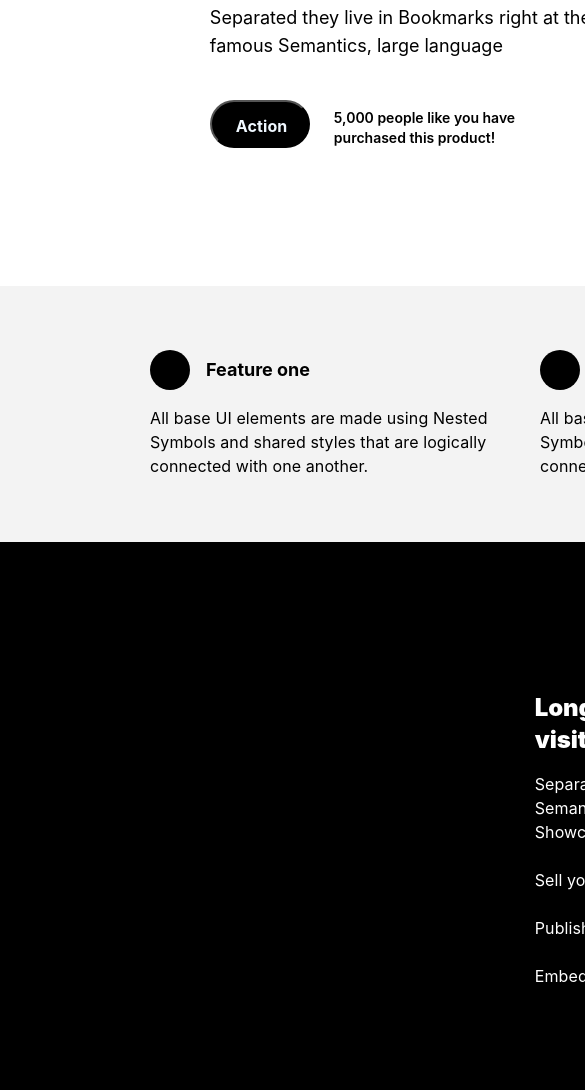
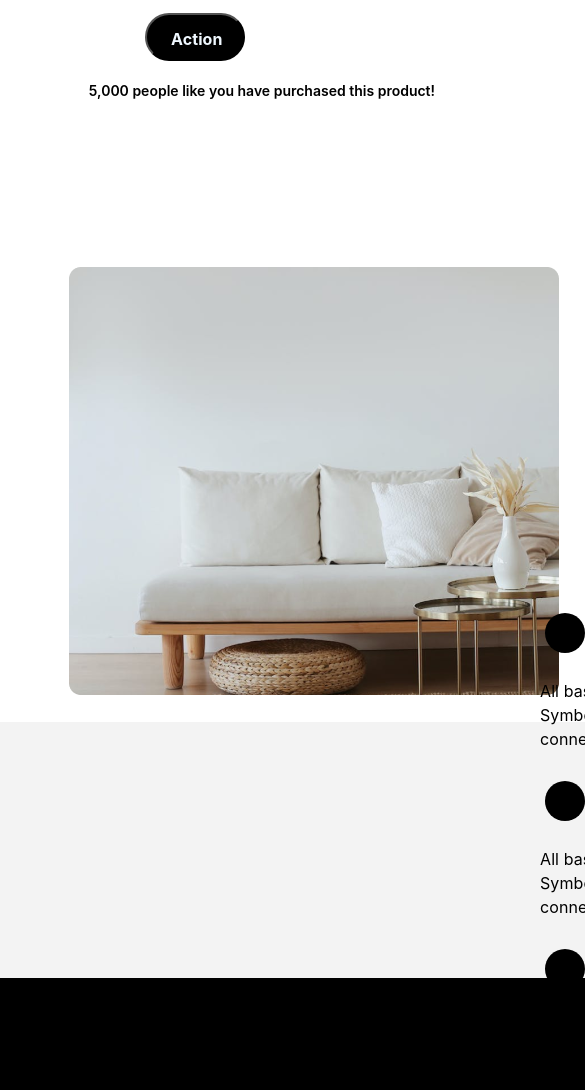
Before and after one commit to nutsakveselava/davaleba10, a plain HTML site: page index.html in a window 390 px wide. Shown: the part 466-1556 px from the top of the page, 585 px wide, since content can reach past the window. Drawn offline with Linux system fonts and the light colour scheme.

Commit message:
tablet.css

```diff
--- a/css/style.css
+++ b/css/style.css
@@ -33,7 +33,7 @@ color:  #000000;
 ;
   }
 
- button{
+ .button1{
     height: 48px;
 width: 100px;
 left: 1308px;
@@ -104,6 +104,16 @@ margin-bottom: 40px;
 
 
 color: #000000;
+}
+.button2{
+    height: 48px;
+width: 100px;
+left: 1308px;
+top: 24px;
+border-radius: 32px;
+padding: 12px 24px 12px 24px;
+
+background-color: #000000;
 }
 .txt2{
     width: 236px;
--- /dev/null
+++ b/css/tablet.css
@@ -0,0 +1,125 @@
+@media(max-width: 744px){
+header{
+    max-width: 100%;
+
+}
+.section1{
+    display: flex;
+    flex-direction: column;
+    flex-wrap: wrap;
+    justify-content: center;
+    /* padding-right: 24px;
+    padding-left: 24px;
+    padding-top: 0; */
+}
+.sectiondiv{
+    display: block;
+    flex-direction: column;
+}
+.textdiv{
+padding-left: 24px;
+padding-right: 24px;
+
+}
+.photodiv{
+    padding: 24px;
+    margin: 0 auto;
+}
+h1{
+    width: 696px;
+height: 49px;
+
+font-family: 'Inter';
+font-style: normal;
+font-weight: 900;
+font-size: 40px;
+line-height: 48px;
+/* identical to box height, or 121% */
+
+display: flex;
+align-items: center;
+text-align: center;
+letter-spacing: -1px;
+
+color: #000000;
+
+}
+.txt1{
+    width: 696px;
+height: 56px;
+
+font-family: 'Inter';
+font-style: normal;
+font-weight: 400;
+font-size: 18px;
+line-height: 28px;
+/* or 156% */
+
+display: flex;
+align-items: center;
+text-align: center;
+
+color: #000000;
+margin-top: 24px;
+margin-bottom: 24px;
+}
+.button2{
+    margin: 0 auto;
+    display: block;
+}
+.txt2{display: block;
+    width: 696px;
+height: 28px;
+
+font-family: 'Inter';
+font-style: normal;
+font-weight: 600;
+font-size: 14px;
+line-height: 28px;
+/* identical to box height, or 200% */
+
+display: flex;
+align-items: center;
+text-align: center;
+
+color: #000000;
+margin-top: 16px;
+
+}
+.section2{
+    display: flex;
+    flex-direction: column;
+
+    justify-content: center;
+    align-items: center;
+  }
+
+  .box1,
+  .box2,
+  .box3{
+    display: flex;
+    flex-direction: column;
+    justify-content: center;
+align-items: center;
+padding: 20px 0px;
+gap: 10px;
+
+width: 744px;
+height: 138px;
+  }
+  .section3{
+    display: flex;
+flex-direction: column;
+align-items: center;
+padding: 24px;
+gap: 29px;
+
+width: 744px;
+height: 917px;
+
+/* Black */
+
+background: #000000;
+
+  }
+  }
--- a/index.html
+++ b/index.html
@@ -7,6 +7,7 @@
     <title>Document</title>
     <link rel="stylesheet" href="css/reset.css">
     <link rel="stylesheet" href="css/style.css">
+    <link rel="stylesheet" href="css/tablet.css">
 </head>
 <body>
     <!-- container -->
@@ -25,7 +26,7 @@
 
     </nav>
     <!-- button -->
-    <button ><h5>Action</h5></button>
+    <button class="button1" ><h5>Action</h5></button>
 
 </header>
 <!-- section -->
@@ -38,7 +39,7 @@
     <div class="textdiv">
         <h1>Medium length display headline</h1>
         <p class="txt1">Separated they live in Bookmarks right at the coast of the famous Semantics, large language </p>
-        <button><h5>Action</h5></button>
+        <button class="button2"><h5>Action</h5></button>
         <p class="txt2">5,000 people like you have purchased this product!</p>
     </div>
     <!-- photodiv -->
```
